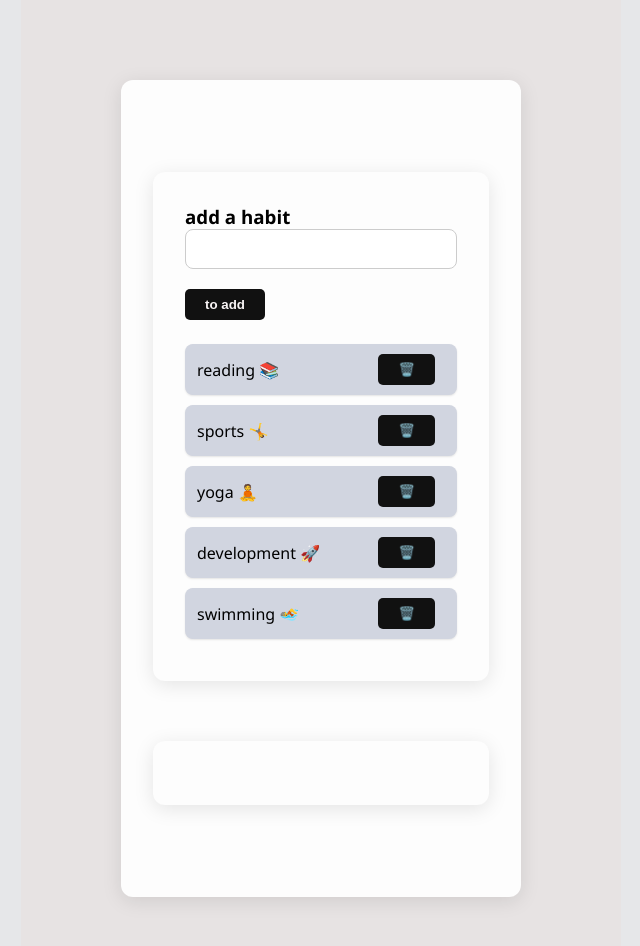
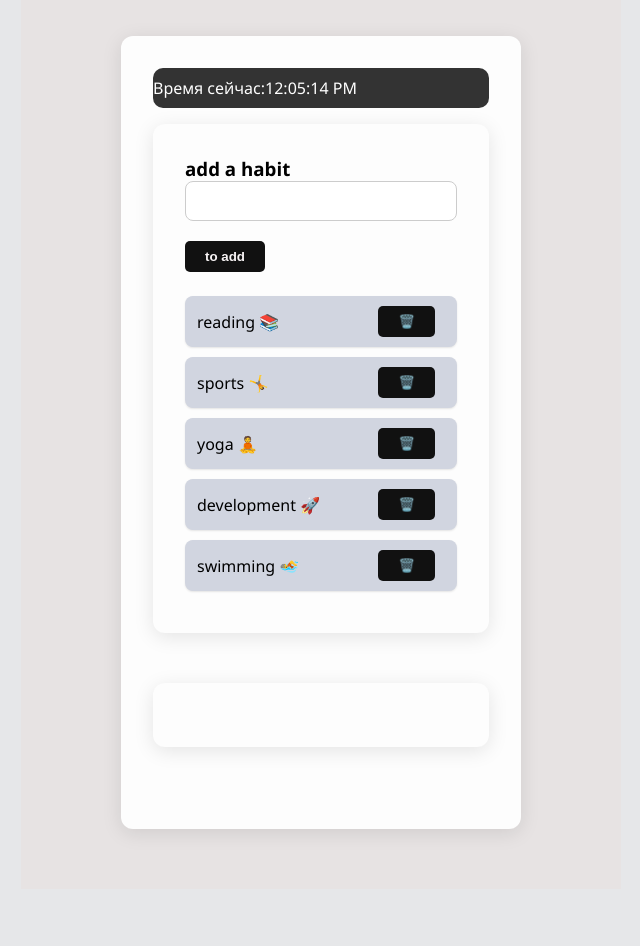
Before and after one commit to Snay110/power, a React (Vite) app in the folder Desktop/React +TS/my-power/: page /first-form-page in a window 1280 px wide. Shown: the top 946 px of the page, without its empty margins (319-959 px from the left). After the commit the page ends 889 px from the top, so only its background shows below. Built offline with nearby package versions, Linux system fonts and the light colour scheme.

Commit message:
feat: добавлен span, динамическое обновление времини

```diff
--- /dev/null
+++ b/Desktop/React +TS/my-power/src/components/Header.tsx
@@ -0,0 +1,16 @@
+import { useEffect, useState } from "react";
+export function Header() {
+  const [now, setNow] = useState(new Date());
+  useEffect(() => {
+    const interval = setInterval(() => {
+      setNow(new Date());
+    }, 1000);
+    return () => clearInterval(interval);
+  }, []);
+
+  return (
+    <header>
+      <span className="span">Время сейчас:{now.toLocaleTimeString()}</span>
+    </header>
+  );
+}
--- a/Desktop/React +TS/my-power/src/components/fristInput.tsx
+++ b/Desktop/React +TS/my-power/src/components/fristInput.tsx
@@ -9,13 +9,13 @@ export default function EffectHandle() {
   const [ways, setWays] = useState(Ways);
 
 
-
-  function handleSubmit(e: React.FormEvent<HTMLFormElement>) {
+function handleSubmit(e: React.FormEvent<HTMLFormElement>) {
     e.preventDefault();
     if (habitInput.trim() === "") {
   toast.error('The field cannot be empty')
   return;
     }
+
     try{
       setHabits(prev => [...prev,{id: crypto.randomUUID(),label: habitInput}]);
       setHabitInput("");
--- a/Desktop/React +TS/my-power/src/index.css
+++ b/Desktop/React +TS/my-power/src/index.css
@@ -9,7 +9,8 @@ body {
 
 section {
   max-width: 400px;
-  margin: 60px auto;
+  margin: 50px auto;
+  margin-top: 16px;
   padding: 32px;
   border-radius: 12px;
   box-shadow: 0 4px 20px rgba(0, 0, 0, 0.1);
@@ -86,3 +87,13 @@ ul {
   color: #fff;
   transform: scale(1.1);
 }
+
+.span{
+  display: flex;
+  align-items: center;
+  background-color: #333333;
+  color: #fff;
+  border-radius: 10px;
+  width: 100%;
+  height: 40px;
+}
--- a/Desktop/React +TS/my-power/src/pages/FirstFormPage.tsx
+++ b/Desktop/React +TS/my-power/src/pages/FirstFormPage.tsx
@@ -1,9 +1,11 @@
 import EffectHandle from "../components/fristInput";
 import  {  ToastContainer  } from 'react-toastify'
+import { Header } from "../components/Header";
 export default function FirstFormPage() {
   return (
     <main>
       <section>
+        <Header/>
         <EffectHandle />
          < ToastContainer  />
       </section>
```
